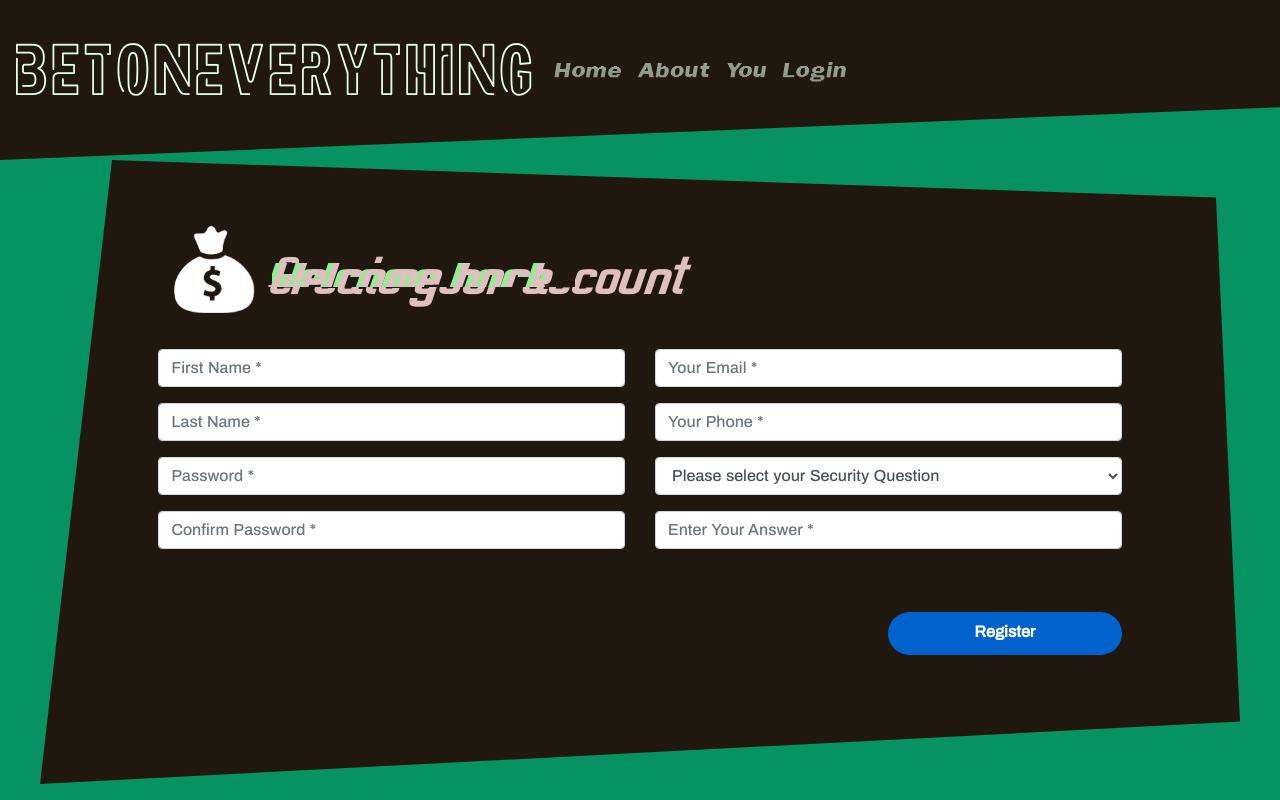
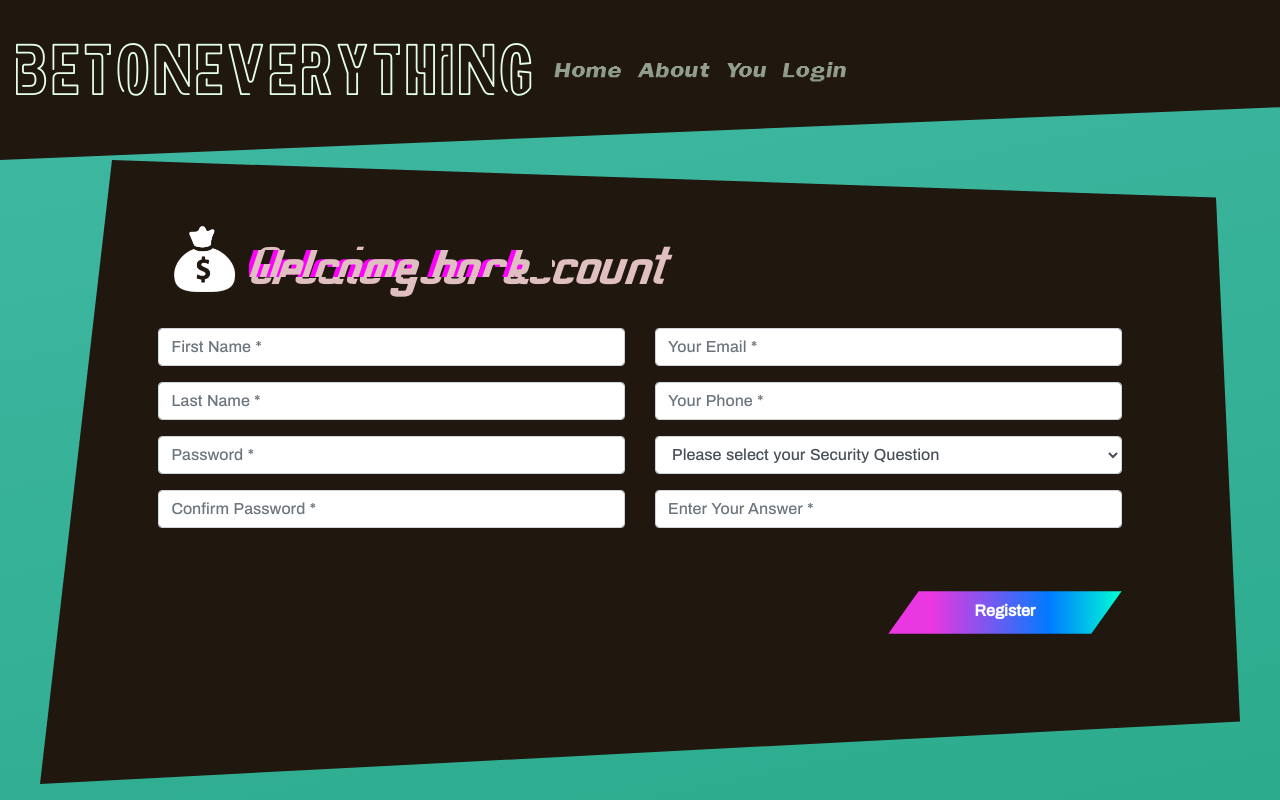
Before and after one commit to dtolaoye/Frontend, an Angular app in the folder Project3/: page /join in a window 1280 px wide. Built offline with nearby package versions, Linux system fonts and the light colour scheme.

Commit message:
more gradients

```diff
--- a/Project3/src/app/betlist/betlist.component.html
+++ b/Project3/src/app/betlist/betlist.component.html
@@ -17,7 +17,7 @@
   <ngb-accordion [destroyOnHide]='false' [closeOthers]="true" activeIds="panel1">
     <ngb-panel *ngFor="let x of betlist">
       <ng-template ngbPanelTitle>
-            <span class="bet-count">{{x.bets}}</span>
+            <span class="bet-count cool-gradient">{{x.bets}}</span>
             <span class="bet-title">{{x.name}}</span>
             <span class="bet-user">{{x.user}}</span>
             <span class="bet-date">{{x.cutoff | date}}</span>
--- a/Project3/src/app/betlist/betlist.component.scss
+++ b/Project3/src/app/betlist/betlist.component.scss
@@ -35,17 +35,15 @@
     float:left;
     font-weight: bold;
     width: 15%;
-    background-color: rgb(222,10,133);
     color: rgb(61, 43, 43);
     border-radius: 1rem;
 }
-.bet-user, .bet-date {
 
-}
 .bet-title{
     color: rgb(222,10,133);
     display:inline-block;
     width: 40%;
+    font-weight:bold;
 }
 
 .bet-user{
--- a/Project3/src/app/join/join.component.html
+++ b/Project3/src/app/join/join.component.html
@@ -39,6 +39,6 @@
     <div class="form-group">
         <input type="text" class="form-control" placeholder="Enter Your Answer *" value="" />
     </div>
-    <input type="submit" class="btnRegister"  value="Register"/>
+    <input type="submit" class="btnRegister cool-gradient"  value="Register"/>
 </div>
 </div>
--- a/Project3/src/app/join/join.component.scss
+++ b/Project3/src/app/join/join.component.scss
@@ -10,7 +10,6 @@
 }
 .register-left input{
     border: none;
-    border-radius: 1.5rem;
     padding: 2%;
     width: 60%;
     background: #f8f9fa;
@@ -19,17 +18,15 @@
     margin-top: 30%;
     margin-bottom: 3%;
     cursor: pointer;
+
 }
 div #welcome{
     display:inline-block;
     width:80%;
 }
-#money img {
-    width: 2.4rem;
-}
 #money img{
     display: inline-block;
-    width: 5rem;
+    width: 3.8rem;
     -webkit-animation: mover 2s infinite  alternate;
     animation: mover 1s infinite  alternate;
     margin: 1rem;
@@ -50,18 +47,6 @@ div #welcome{
 .register .register-form{
     padding: 10%;
     margin-top: 10%;
-}
-.btnRegister{
-    float: right;
-    margin-top: 10%;
-    border: none;
-    border-radius: 1.5rem;
-    padding: 2%;
-    background: #0062cc;
-    color: #fff;
-    font-weight: 600;
-    width: 50%;
-    cursor: pointer;
 }
 .register .nav-tabs{
     margin-top: 3%;
--- a/Project3/src/app/login/login.component.html
+++ b/Project3/src/app/login/login.component.html
@@ -14,7 +14,7 @@
                 <input type="text" class="form-control" placeholder="Password *" value="" />
             </div>
             <div>No account? <a routerLink="/join">Sign up here!</a></div>
-            <input type="submit" class="btnRegister" value="Login"/>
+            <input type="submit" class="btnRegister cool-gradient" value="Login"/>
         </div>
     </div>
 </div>
--- a/Project3/src/app/login/login.component.scss
+++ b/Project3/src/app/login/login.component.scss
@@ -58,18 +58,6 @@ div #welcome{
     padding: 10%;
     margin-top: 10%;
 }
-.btnRegister{
-    float: left;
-    margin-top: 10%;
-    border: none;
-    border-radius: 1.5rem;
-    padding: 2%;
-    background: #0062cc;
-    color: #fff;
-    font-weight: 600;
-    width: 50%;
-    cursor: pointer;
-}
 .register .nav-tabs{
     margin-top: 3%;
     border: none;
--- a/Project3/src/styles.scss
+++ b/Project3/src/styles.scss
@@ -6,6 +6,9 @@
 body{
     background: rgb(6, 146, 99);
     font-family: archivo, Arial, Helvetica, sans-serif;
+    background: linear-gradient(348deg, #069263, #44bba7, #e3d0e6);
+    background-size: 600% 600%;
+    animation: gradientflow 2s ease infinite;
 }
 h2{
     font-family: "miami";
@@ -22,7 +25,20 @@ h2{
     padding: 4.4rem;
     overflow-y:scroll;
     clip-path: polygon(6% 0, 98% 6%, 100% 90%, 0% 100%);
-
+}
+.btnRegister{
+  float: right;
+  margin-top: 10%;
+  border: none;
+  clip-path: polygon(13% 0, 100% 0%, 87% 100%, 0% 100%);
+  padding: 2%;color: #fff;
+  font-weight: 600;
+  width: 50%;
+  cursor: pointer;
+}
+.cool-gradient{
+  background: rgb(233,55,225);
+  background: linear-gradient(90deg, rgba(233,55,225,1) 19%, rgba(0,123,255,1) 69%, rgba(0,255,211,1) 100%);
 
 }
 .gutter::-webkit-scrollbar {
@@ -44,6 +60,11 @@ h2{
     }
 }
 
+@keyframes gradientflow {
+  0%{background-position:0% 50%}
+  50%{background-position:100% 50%}
+  100%{background-position:0% 50%}
+}
 
 .glitch {
     color: rgb(223, 191, 191);
```
